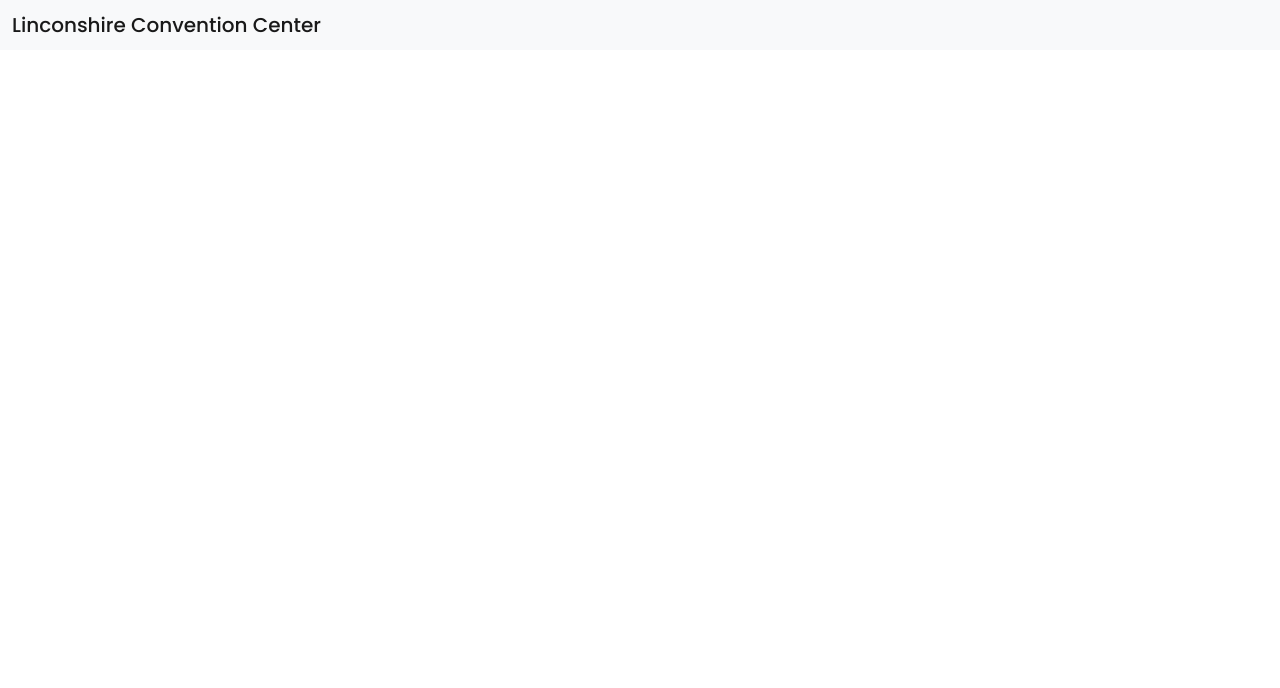
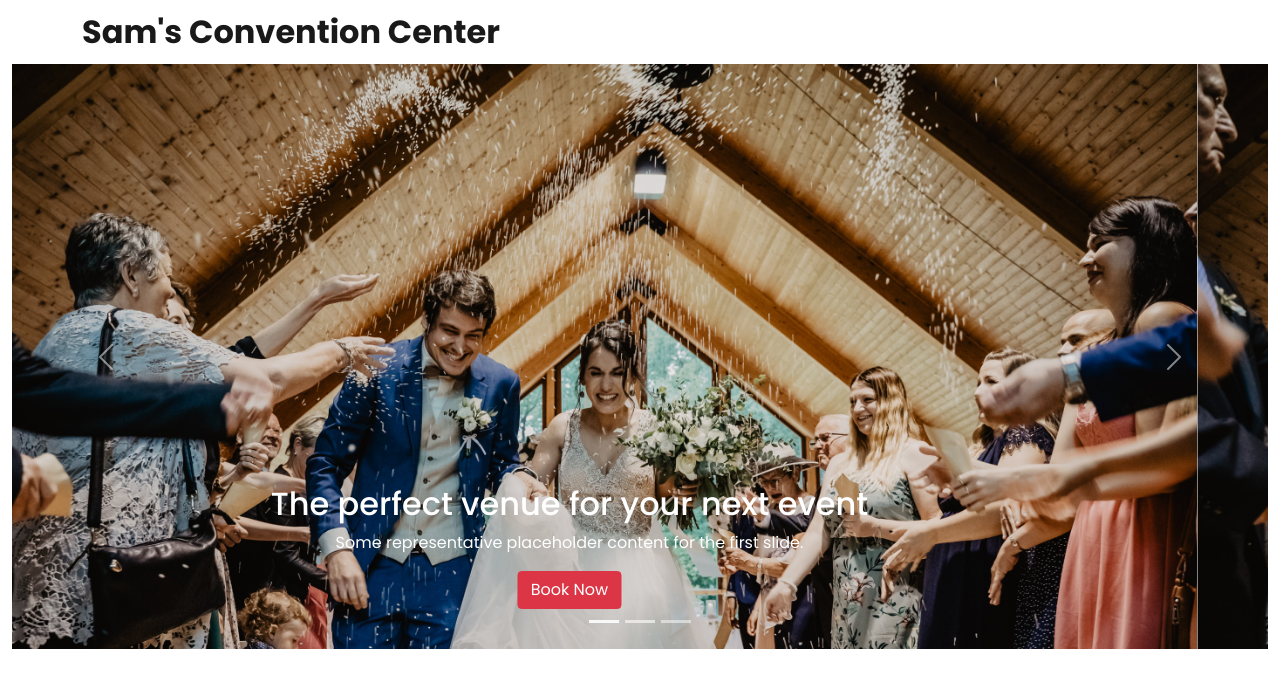
Before and after one commit to Shahinul-Islam/convention-center-assignment, a plain HTML site: page index.html in a window 1280 px wide. Drawn offline with nearby package versions, Linux system fonts and the light colour scheme.

Commit message:
carousel added

```diff
--- a/index.html
+++ b/index.html
@@ -21,11 +21,60 @@
 
     <!-- header section starts here  -->
     <header>
-        <nav class="navbar navbar-light bg-light">
-            <div class="container-fluid">
-              <span class="navbar-brand mb-0 h1">Linconshire Convention Center</span>
+        <nav class="navbar navbar-light bg-white">
+            <div class="container">
+              <span class="navbar-brand fs-2 mb-0 h1 fw-bold">Sam's Convention Center</span>
             </div>
-          </nav>
+        </nav>
+
+        <!-- carousel section starts here  -->
+        <section class="container-fluid">
+
+            <div id="carouselExampleCaptions" class="carousel slide" data-bs-ride="carousel">
+                <div class="carousel-indicators">
+                  <button type="button" data-bs-target="#carouselExampleCaptions" data-bs-slide-to="0" class="active" aria-current="true" aria-label="Slide 1"></button>
+                  <button type="button" data-bs-target="#carouselExampleCaptions" data-bs-slide-to="1" aria-label="Slide 2"></button>
+                  <button type="button" data-bs-target="#carouselExampleCaptions" data-bs-slide-to="2" aria-label="Slide 3"></button>
+                </div>
+                <div class="carousel-inner">
+                  <div class="carousel-item carousel-height active">
+                    <img src="images/caro-01.jpg" class="d-block w-100" alt="...">
+                    <div class="carousel-caption d-none d-md-block">
+                      <h2>The perfect venue for your
+                        next event</h2>
+                      <p>Some representative placeholder content for the first slide.</p>
+                      <button type="button" class="btn btn-danger">Book Now</button>
+                    </div>
+                  </div>
+                  <div class="carousel-item carousel-height">
+                    <img src="images/caro-01.jpg" class="d-block w-100" alt="...">
+                    <div class="carousel-caption d-none d-md-block">
+                      <h2>Second slide label</h2>
+                      <p>Some representative placeholder content for the second slide.</p>
+                      <button type="button" class="btn btn-danger">Book Now</button>
+                    </div>
+                  </div>
+                  <div class="carousel-item carousel-height">
+                    <img src="images/caro-01.jpg" class="d-block w-100" alt="...">
+                    <div class="carousel-caption d-none d-md-block">
+                      <h2>Third slide label</h2>
+                      <p>Some representative placeholder content for the third slide.</p>
+                      <button type="button" class="btn btn-danger">Book Now</button>
+                    </div>
+                  </div>
+                </div>
+                <button class="carousel-control-prev" type="button" data-bs-target="#carouselExampleCaptions" data-bs-slide="prev">
+                  <span class="carousel-control-prev-icon" aria-hidden="true"></span>
+                  <span class="visually-hidden">Previous</span>
+                </button>
+                <button class="carousel-control-next" type="button" data-bs-target="#carouselExampleCaptions" data-bs-slide="next">
+                  <span class="carousel-control-next-icon" aria-hidden="true"></span>
+                  <span class="visually-hidden">Next</span>
+                </button>
+              </div>
+
+        </section>
+
     </header>
 
 
--- a/style.css
+++ b/style.css
@@ -1,3 +1,7 @@
 body{
     font-family: 'Poppins', sans-serif;
 }
+
+.carousel-height{
+    height: 585px;
+}
```
Also changed, not shown: images/caro-01.jpg (added).
